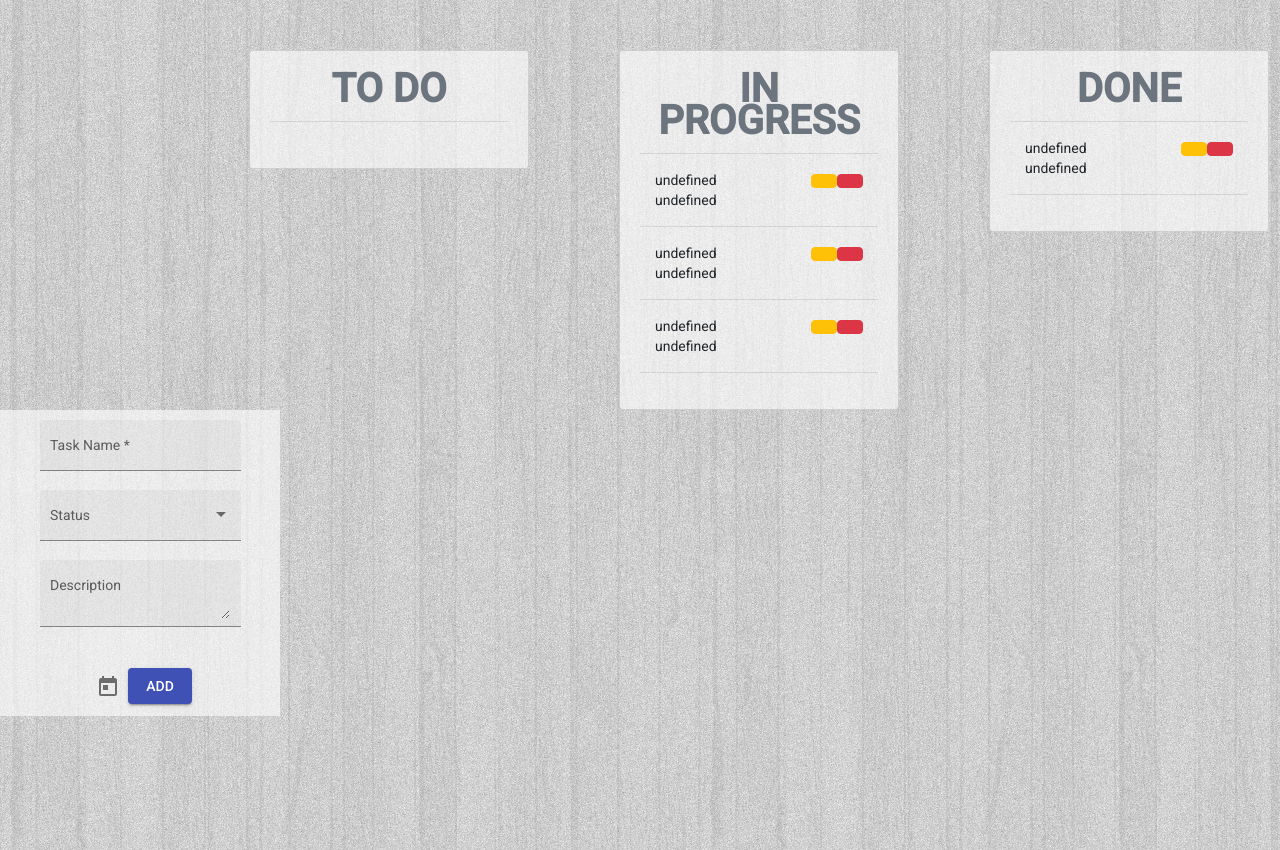
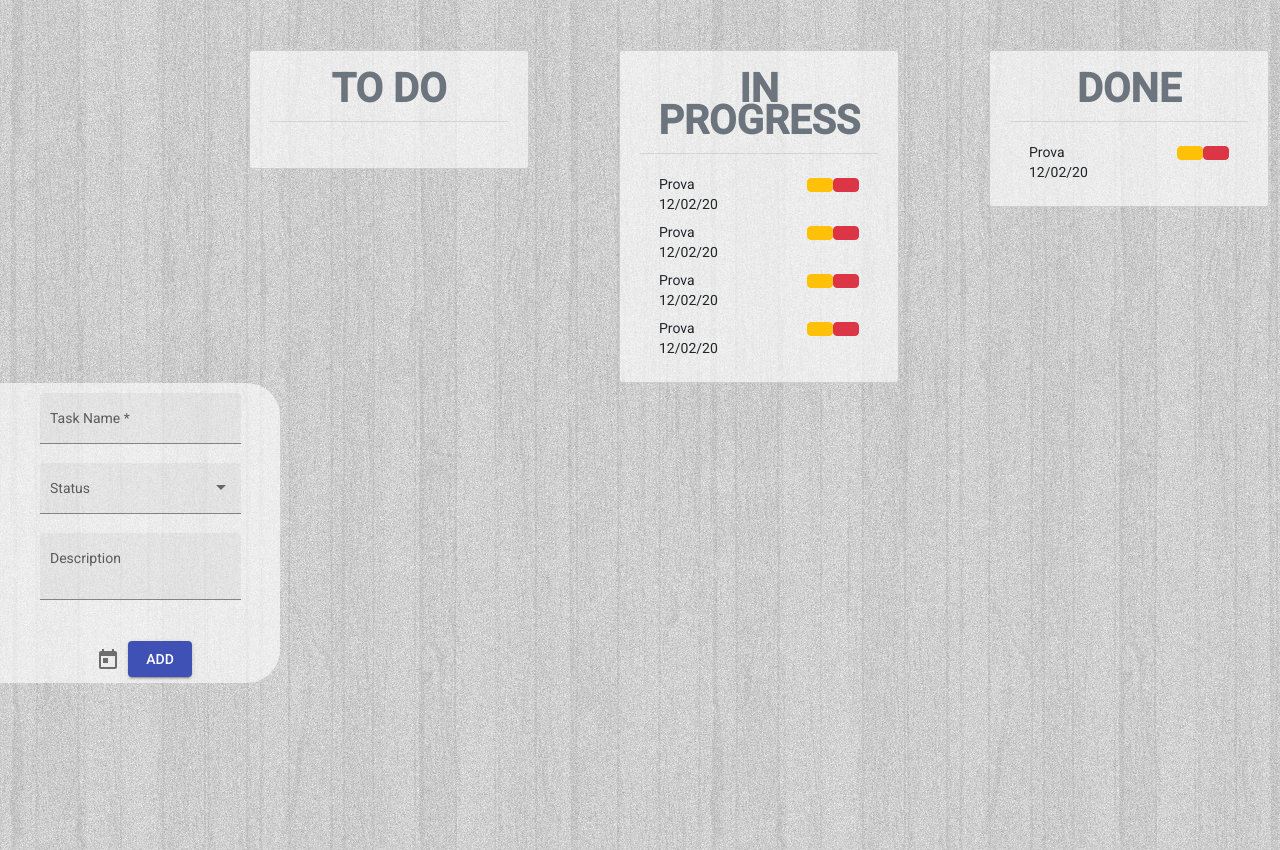
Before and after one commit to sabriezz/MyTodoApp, an Angular app: page / in a window 1280 px wide. Built offline with nearby package versions, Linux system fonts and the light colour scheme.

Commit message:
Bug Fixed

```diff
--- a/src/app/input/input.component.html
+++ b/src/app/input/input.component.html
@@ -1,4 +1,5 @@
-<form [formGroup]="myForm" cdkDrag>
+<div class="input">
+  <form [formGroup]="myForm">
     <!--Value: {{myForm.value | json}}-->
     <div class="example-container">
       <mat-form-field appearance="fill">
@@ -8,8 +9,8 @@
       <br>
       <mat-form-field appearance="fill">
         <mat-label>Status</mat-label>
-      <mat-select formControlName="taskStatus">
-        <mat-option value="0">To Do</mat-option>
+        <mat-select  formControlName="taskStatus">
+          <mat-option value="0" >To Do</mat-option>
           <mat-option value="1">In Progress</mat-option>
           <mat-option value="2">Done</mat-option>
         </mat-select>
@@ -17,7 +18,7 @@
       <br>
       <mat-form-field appearance="fill">
         <mat-label>Description</mat-label>
-      <textarea matInput formControlName="taskDescription"></textarea>
+        <textarea style="resize:none" matInput formControlName="taskDescription"></textarea>
       </mat-form-field>
       <input matInput [matDatepicker]="picker"  formControlName="taskDate" required >
       <mat-datepicker-toggle matSuffix [for]="picker"></mat-datepicker-toggle>
@@ -25,3 +26,4 @@
       <button mat-raised-button color="primary" (click)="printLog()"> ADD </button>
     </div>
   </form>
+</div>
--- a/src/app/input/input.component.scss
+++ b/src/app/input/input.component.scss
@@ -1,8 +1,16 @@
-form{
+
+.input{
+  position: fixed;
+  height: 300px;
   background: rgba(white,0.6);
   width: 280px;
+  //border: 2px solid #289DEA;
+  border-radius: 0px 33px 33px 0px;
 }
 .example-container{
   text-align: center;
   padding: 10px;
 }
+.input:hover{
+  background: rgba(white,1.0);
+}
--- a/src/app/input/input.component.ts
+++ b/src/app/input/input.component.ts
@@ -1,5 +1,7 @@
-import { Component, OnInit } from '@angular/core';
+import {Component, EventEmitter, OnInit, Output} from '@angular/core';
 import {FormBuilder, FormGroup} from "@angular/forms";
+import {TaskComponent} from "../task/task.component";
+import {TasksService} from "../tasks.service";
 
 @Component({
   selector: 'app-input',
@@ -9,6 +11,10 @@ import {FormBuilder, FormGroup} from "@angular/forms";
 export class InputComponent implements OnInit {
 
   myForm: FormGroup;
+
+
+  @Output()
+  change: EventEmitter<TaskComponent> = new EventEmitter<TaskComponent>();
 
   constructor(private fb: FormBuilder) { }
 
@@ -24,8 +30,13 @@ export class InputComponent implements OnInit {
   }
 
   printLog(){
-   console.log(this.myForm.value);
-
+   //console.log(this.myForm.value);
+   let task = new TaskComponent();
+   task.taskTitle = this.myForm.getRawValue().taskTitle;
+   task.taskDate = this.myForm.getRawValue().taskDate;
+   task.taskStatus = this.myForm.getRawValue().taskStatus;
+   task.taskDescription = this.myForm.getRawValue().taskDescription;
+   //this.change.emit(task);
   }
 
 }
--- a/src/app/task/task.component.html
+++ b/src/app/task/task.component.html
@@ -1,4 +1,4 @@
-<div>
+<div class="hover">
   <div class="container">
     <div class="row">
       <div class="col">{{taskTitle + " " + taskDate}}</div>
@@ -10,5 +10,4 @@
       </div>
     </div>
   </div>
-  <hr>
 </div>
--- a/src/app/task/task.component.scss
+++ b/src/app/task/task.component.scss
@@ -0,0 +1,7 @@
+.hover:hover{
+  background: rgba(white,0.6);
+  border: 1px solid #D7D5EA;
+}
+.row{
+  padding: 4px;
+}
--- a/src/app/task/task.component.ts
+++ b/src/app/task/task.component.ts
@@ -6,12 +6,13 @@ import { Component, OnInit } from '@angular/core';
   styleUrls: ['./task.component.scss']
 })
 export class TaskComponent {
-  taskTitle: string;
-  taskDate: string;
+  taskTitle: string = "Prova";
+  taskDate: string = "12/02/20";
   taskStatus :number;
   taskDescription :string;
 
   constructor() {
+
   }
   aconstructor(taskTitle ?: string, taskDate ?: string, taskStatus ?: number, taskDescription?:string){
     this.taskTitle = taskTitle;
--- a/src/app/tasks.service.ts
+++ b/src/app/tasks.service.ts
@@ -1,6 +1,4 @@
 import {TaskComponent} from "./task/task.component";
-
-
 export class TasksService{
 
   getDoing() : TaskComponent[]{
@@ -8,6 +6,7 @@ export class TasksService{
     let doing: Array<TaskComponent> =[];
     v.taskTitle="esempio";
     v.taskDate="13/23/21"
+    doing.push(v);
     doing.push(v);
     doing.push(v);
     doing.push(v);
@@ -26,5 +25,7 @@ export class TasksService{
     return todo;
   }
 
+  addTask(task: TaskComponent) {
 
+  }
 }
--- a/src/app/tasks/tasks.component.scss
+++ b/src/app/tasks/tasks.component.scss
@@ -22,3 +22,6 @@
 .drop{
   min-height: 10px;
 }
+.card:hover{
+  background: rgba(white,0.8);
+}
--- a/src/app/tasks/tasks.component.ts
+++ b/src/app/tasks/tasks.component.ts
@@ -26,11 +26,11 @@ export class TasksComponent {
     if (event.previousContainer === event.container) {
       moveItemInArray<TaskComponent>(event.container.data, event.previousIndex, event.currentIndex);
     } else {
-      console.log(event);
       transferArrayItem<TaskComponent>(event.previousContainer.data,
         event.container.data,
         event.previousIndex,
         event.currentIndex);
     }
   }
+
 }
--- a/src/styles.scss
+++ b/src/styles.scss
@@ -108,7 +108,6 @@ html, body {
   background-image: url("img/sfondo.png");
   //background: linear-gradient(to right, rgb(58, 136, 253), #33AEFF);
   height: 100%;
-
 }
 body {
   margin: 0; font-family: Roboto, "Helvetica Neue", sans-serif;
```
Lines whose indentation alone changed are shown as unchanged.
